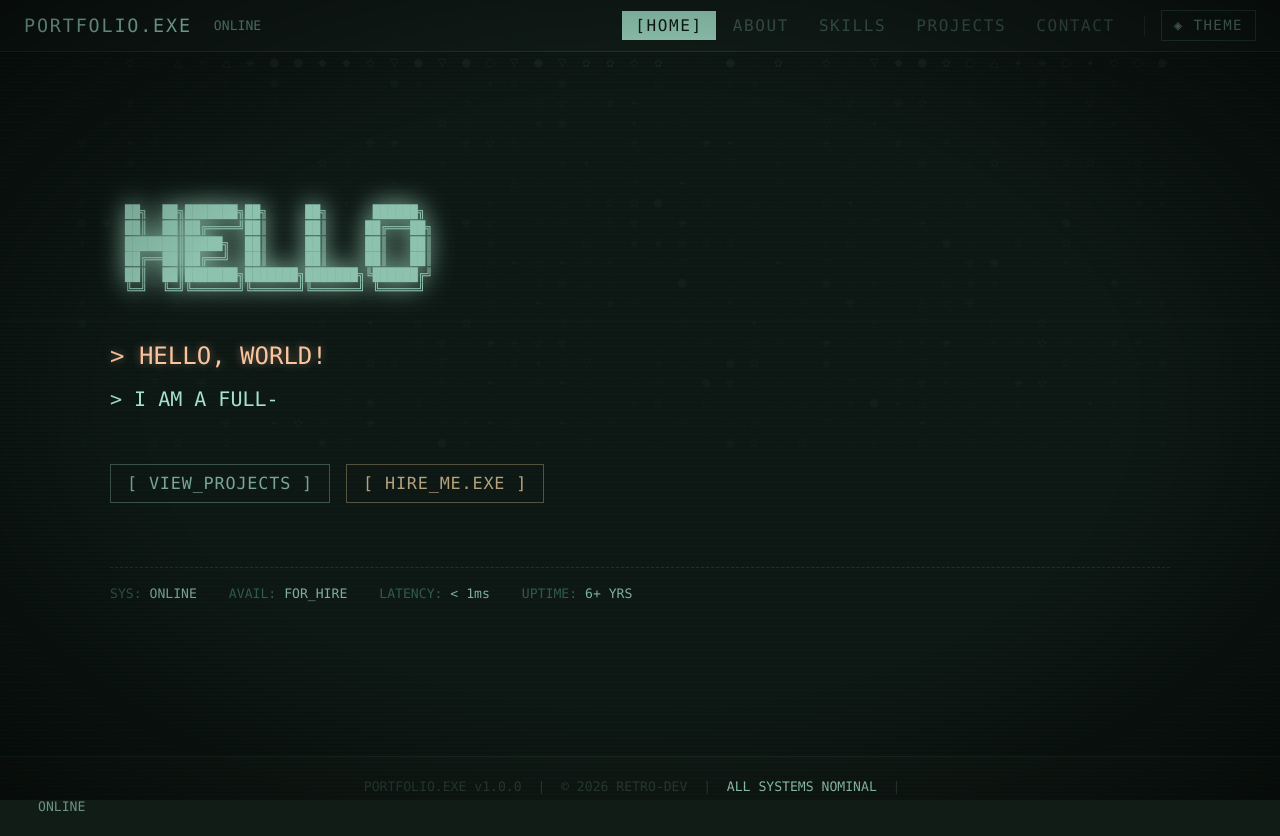
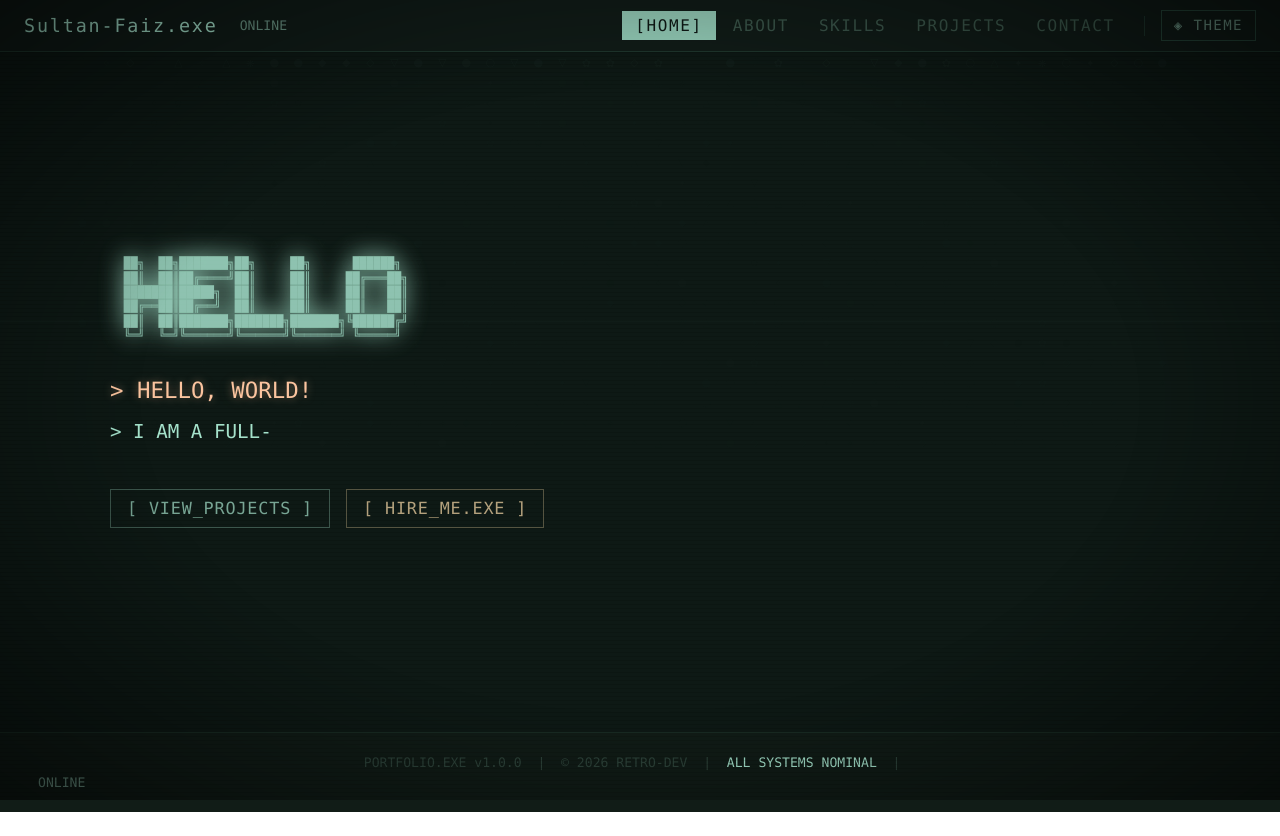
Before and after one commit to SayNotes/website-saynote, a React (Vite) app: page / in a window 1280 px wide. After the commit the page ends 812 px from the top, so only its background shows below. Built offline with nearby package versions, Linux system fonts and the light colour scheme.

Commit message:
style: tambah img project page, redesign home page

```diff
--- a/src/components/organisms/OContactSection.tsx
+++ b/src/components/organisms/OContactSection.tsx
@@ -52,14 +52,14 @@ export const OContactSection: React.FC = () => {
   const CMDS: Record<CmdKeys, (args: string[]) => CmdLine[] | null> = {
     help: () => [
       { text: "Available commands:", icon: InformationCircleIcon },
-      { text: "  run      — Execute application (e.g., run projects.exe)", icon: ChevronRightIcon },
-      { text: "  explorer — Navigate sectors (e.g., explorer /skills)", icon: ChevronRightIcon },
-      { text: "  cat      — Read file content (e.g., cat about.txt)", icon: ChevronRightIcon },
-      { text: "  ls       — List available files", icon: ChevronRightIcon },
-      { text: "  email    — View email address", icon: ChevronRightIcon },
-      { text: "  github   — GitHub profile link", icon: ChevronRightIcon },
-      { text: "  linkedin — LinkedIn profile link", icon: ChevronRightIcon },
-      { text: "  clear    — Clear terminal screen", icon: ChevronRightIcon }
+      { text: "run      : Execute application (e.g., run projects.exe)", icon: ChevronRightIcon },
+      { text: "explorer : Navigate sectors (e.g., explorer /skills)", icon: ChevronRightIcon },
+      { text: "cat      : Read file content (e.g., cat about.txt)", icon: ChevronRightIcon },
+      { text: "ls       : List available files", icon: ChevronRightIcon },
+      { text: "email    : View email address", icon: ChevronRightIcon },
+      { text: "github   : GitHub profile link", icon: ChevronRightIcon },
+      { text: "linkedin : LinkedIn profile link", icon: ChevronRightIcon },
+      { text: "clear    : Clear terminal screen", icon: ChevronRightIcon }
     ],
     email: () => [{ text: "hello@retro-dev.io", icon: EnvelopeIcon, iconColor: t.primary }],
     github: () => [{ text: "github.com/retro-developer", icon: CodeBracketIcon, iconColor: t.white }],
--- a/src/components/organisms/OHeroSection.tsx
+++ b/src/components/organisms/OHeroSection.tsx
@@ -14,50 +14,74 @@ export const OHeroSection: React.FC<OHeroSectionProps> = ({ onNav }) => {
   const t = useTheme();
   const cRef = useRef<HTMLDivElement>(null);
   const [cols, setCols] = useState<Array<{ x: number; speed: number }>>([]);
+
   const { displayed: l1, done: d1 } = useTypewriter("> HELLO, WORLD!", 70, 500);
   const { displayed: l2, done: d2 } = useTypewriter("> I AM A FULL-STACK DEVELOPER.", 50, 1700);
   const { displayed: l3 } = useTypewriter("> BUILDING DIGITAL EXPERIENCES SINCE 2018.", 40, 3200);
 
   const ASCII = `  ██╗  ██╗███████╗██╗     ██╗      ██████╗ \n  ██║  ██║██╔════╝██║     ██║     ██╔═══██╗\n  ███████║█████╗  ██║     ██║     ██║   ██║\n  ██╔══██║██╔══╝  ██║     ██║     ██║   ██║\n  ██║  ██║███████╗███████╗███████╗╚██████╔╝\n  ╚═╝  ╚═╝╚══════╝╚══════╝╚══════╝ ╚═════╝`;
 
+  // Masukkan Link Embed Spotify kamu di sini.
+  // Cara dapatnya: Buka Spotify > Share > Embed Playlist > Copy url src-nya.
+  const SPOTIFY_EMBED_URL = "";
+
   useEffect(() => {
     const w = cRef.current?.offsetWidth || 800;
-    setCols(Array.from({ length: Math.floor(w / 24) }, (_, i) => ({ x: i * 24, speed: 5 + Math.random() * 8 })));
+    setCols(
+      Array.from({ length: Math.floor(w / 24) }, (_, i) => ({
+        x: i * 24,
+        speed: 5 + Math.random() * 8,
+      }))
+    );
   }, []);
 
   return (
-    <section className="py-12 px-8 min-h-[88vh] flex flex-col justify-center relative">
-      <div ref={cRef} className="absolute inset-0 overflow-hidden opacity-10 pointer-events-none">
+    <>
+      <style>{`
+        @keyframes corner-pulse {
+          0%, 100% { opacity: 1; box-shadow: 0 0 8px var(--color-primary); }
+          50%      { opacity: 0.4; box-shadow: none; }
+        }
+        @keyframes blink-dot {
+          0%, 100% { opacity: 1; }
+          50%      { opacity: 0; }
+        }
+      `}</style>
+
+      <section className="py-12 px-4 sm:px-8 min-h-[85vh] flex flex-col justify-center relative font-mono select-none overflow-hidden bg-transparent text-[var(--color-primary)]">
+        {/* Matrix rain background */}
+        <div ref={cRef} className="absolute inset-0 overflow-hidden opacity-[0.04] pointer-events-none">
           {cols.map((c, i) => <MMatrixColumn key={i} x={c.x} speed={c.speed} />)}
         </div>
-      <pre className="text-[var(--color-primary)] text-[clamp(0.38rem,1.05vw,0.78rem)] leading-tight mb-10 drop-shadow-[0_0_12px_var(--color-primary)] animate-glow-soft z-10">
+
+        <div className="max-w-6xl w-full mx-auto grid grid-cols-1 lg:grid-cols-12 gap-12 items-center z-10">
+
+          {/* ── LEFT COLUMN ── */}
+          <div className="lg:col-span-7 flex flex-col justify-center">
+            <pre className="text-[var(--color-primary)] text-[clamp(0.32rem,0.95vw,0.72rem)] leading-tight mb-8 drop-shadow-[0_0_12px_var(--color-primary)] opacity-85">
               {ASCII}
             </pre>
-      <div className="z-10">
-        <div className="text-[clamp(1rem,2.5vw,1.5rem)] mb-2.5">
+            <div className="space-y-2.5">
+              <div className="text-[clamp(1rem,2.3vw,1.4rem)]">
                 <AGlow color={t.accent} size="inherit">{l1}</AGlow>
                 {!d1 && <ACursor color={t.accent} />}
               </div>
-        <div className="text-[clamp(0.9rem,2vw,1.25rem)] mb-2.5">
+              <div className="text-[clamp(0.9rem,1.9vw,1.2rem)]">
                 <AGlow size="inherit">{l2}</AGlow>
                 {d1 && !d2 && <ACursor />}
               </div>
-        <div className="text-[clamp(0.85rem,1.8vw,1.1rem)] text-[var(--color-white)]/60">
+              <div className="text-[clamp(0.82rem,1.6vw,1.05rem)] text-[var(--color-white)]/60">
                 {l3}{d2 && <ACursor color={`${t.white}99`} />}
               </div>
             </div>
-      <div className="flex gap-4 mt-10 flex-wrap z-10">
+            <div className="flex gap-4 mt-8 flex-wrap">
               <AButton onClick={() => onNav("PROJECTS")}>[ VIEW_PROJECTS ]</AButton>
               <AButton onClick={() => onNav("CONTACT")} variant="alt">[ HIRE_ME.EXE ]</AButton>
             </div>
-      <div className="mt-16 text-[var(--color-gray)]/45 text-[0.82rem] flex gap-8 flex-wrap z-10 border-t border-dashed border-[var(--color-dim)]/25 pt-4">
-        {[["SYS", "ONLINE"], ["AVAIL", "FOR_HIRE"], ["LATENCY", "< 1ms"], ["UPTIME", "6+ YRS"]].map(([k, v]) => (
-          <span key={k}>
-            <span className="text-[var(--color-dim)]/60">{k}:</span>{" "}
-            <span className="text-[var(--color-primary)]/75">{v}</span>
-          </span>
-        ))}
+          </div>
+
         </div>
       </section>
+    </>
   );
 };
--- a/src/components/organisms/ONavBar.tsx
+++ b/src/components/organisms/ONavBar.tsx
@@ -82,7 +82,7 @@ export const ONavBar: React.FC<ONavBarProps> = ({ active, onNav, themeId, onThem
         <div className="flex items-center justify-between w-full">
           {/* Sisi Kiri: Identitas Logo & Status */}
           <div className="flex items-center gap-4">
-            <AGlow size="1.15rem"><span className="tracking-widest">PORTFOLIO.EXE</span></AGlow>
+            <AGlow size="1.15rem"><span className="tracking-widest">Sultan-Faiz.exe</span></AGlow>
             <AStatus />
           </div>
 
--- a/src/components/organisms/OProjectsSection.tsx
+++ b/src/components/organisms/OProjectsSection.tsx
@@ -73,6 +73,7 @@ export const OProjectsSection: React.FC = () => {
       summary:
         "Coordinated national-level competition operations, ensuring smooth execution of schedules, participant management, and technical workflows.",
       type: "work",
+      certImg: "/src/assets/images/fostifest-cert.png"
     },
     {
       period: "2019 – 2024",
--- a/src/components/templates/TPageLayout.tsx
+++ b/src/components/templates/TPageLayout.tsx
@@ -15,11 +15,47 @@ interface TPageLayoutProps {
 export const TPageLayout: React.FC<TPageLayoutProps> = ({ children, activeSection, onNav, themeId, onThemeChange }) => {
   return (
     <div className="bg-[var(--color-bg)] min-h-screen animate-flicker relative">
+
+      {/* ── CUSTOM CYBERPUNK SCROLLBAR STYLES ── */}
+      <style>{`
+        /* Mendukung Firefox */
+        * {
+          scrollbar-width: thin;
+          scrollbar-color: var(--color-primary) transparent;
+        }
+
+        /* Mendukung Chrome, Edge, Safari, dan Opera */
+        *::-webkit-scrollbar {
+          width: 6px;  /* Lebar scrollbar vertikal */
+          height: 6px; /* Tinggi scrollbar horizontal */
+        }
+
+        /* Jalur rel tempat scrollbar bergeser */
+        *::-webkit-scrollbar-track {
+          background: transparent;
+        }
+
+        /* Batang scrollbar utama */
+        *::-webkit-scrollbar-thumb {
+          background-color: var(--color-primary);
+          opacity: 0.7;
+          border-radius: 0px; /* Siku tajam khas retro HUD */
+        }
+
+        /* Batang scrollbar saat di-hover/ditunjuk mouse */
+        *::-webkit-scrollbar-thumb:hover {
+          background-color: var(--color-accent, var(--color-primary));
+          box-shadow: 0 0 8px var(--color-primary);
+        }
+      `}</style>
+
       <AScanlines />
       <ONavBar active={activeSection} onNav={onNav} themeId={themeId} onThemeChange={onThemeChange} />
+
       <main className="max-w-[1140px] mx-auto px-2">
         {children}
       </main>
+
       <footer className="border-t border-[var(--color-dim)]/20 py-5 px-8 text-center text-[var(--color-gray)]/40 text-[0.82rem] bg-[var(--color-bg-panel)]/80">
         <span>PORTFOLIO.EXE v1.0.0&nbsp;&nbsp;|&nbsp;&nbsp;© 2026 RETRO-DEV&nbsp;&nbsp;|&nbsp;&nbsp;</span>
         <AGlow size="0.82rem">ALL SYSTEMS NOMINAL</AGlow>
```
Also changed, not shown: src/assets/images/fostifest-cert.png (added). Lines whose indentation alone changed are shown as unchanged.
